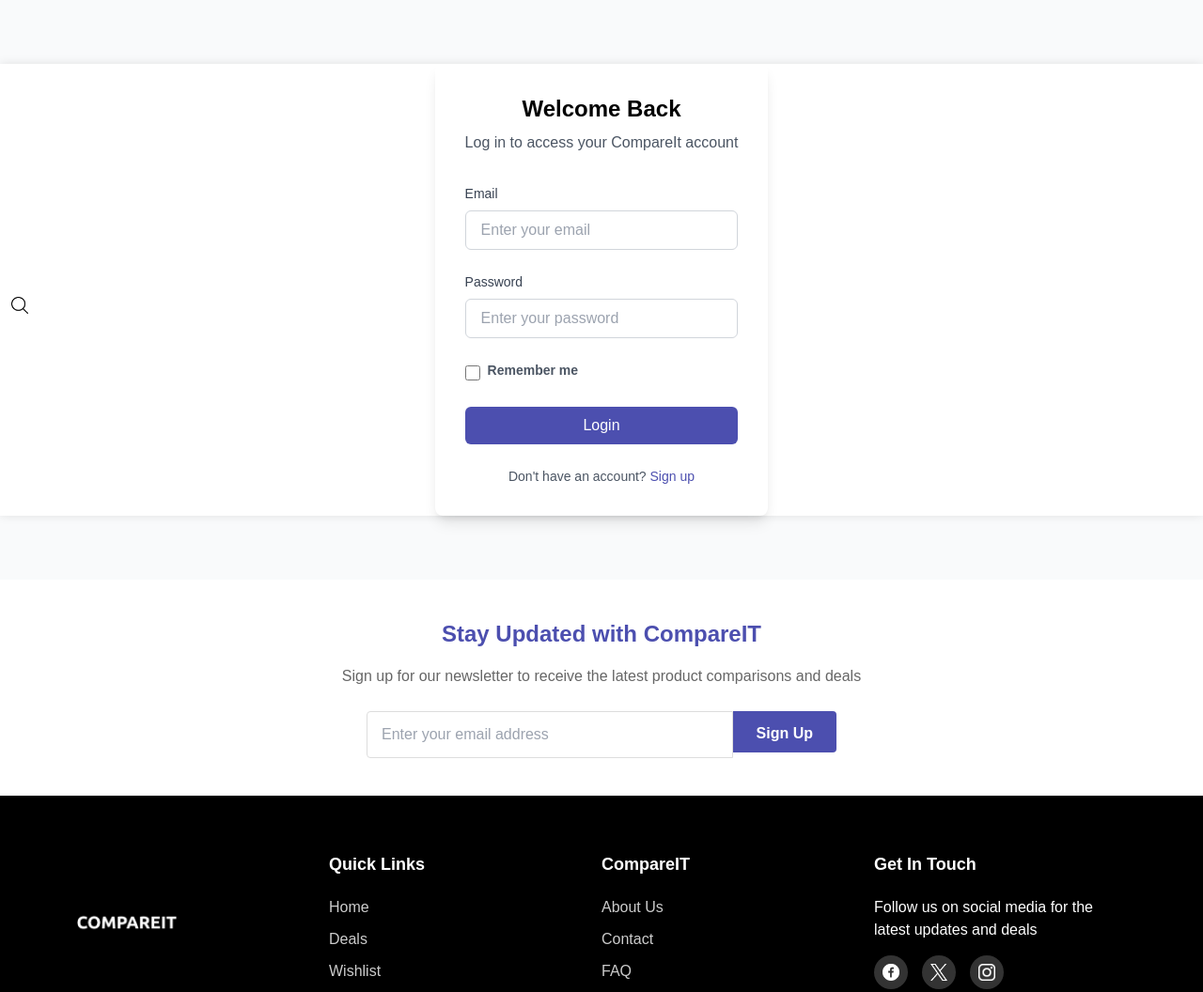
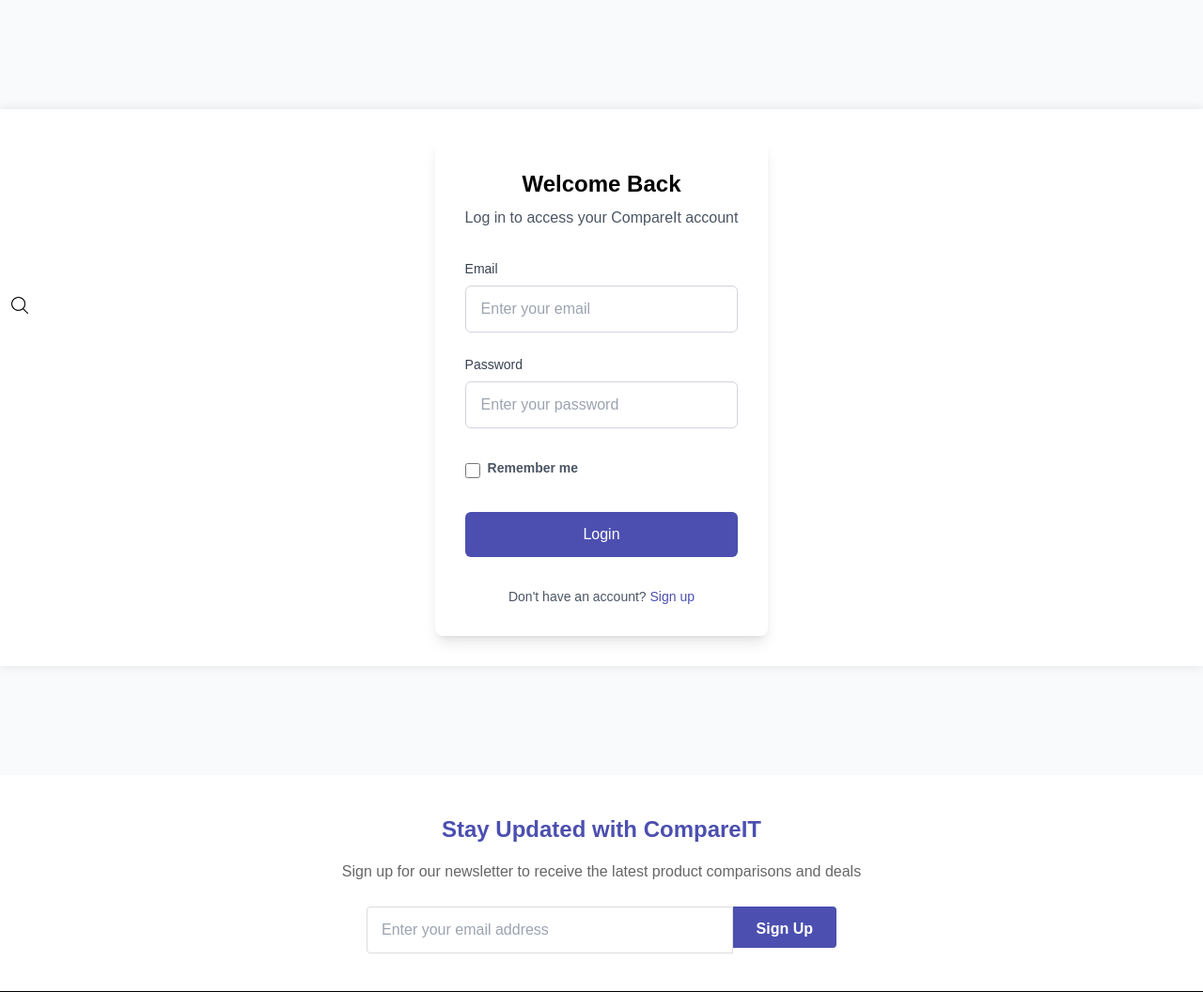
Before and after one commit to obedmbaya/COS221Assignment5, a PHP site: page /webpages/login.php in a window 1280 px wide. Shown: the part 75-1131 px from the top of the page at 94% size. Run offline with PHP 8.4, Linux system fonts and the light colour scheme; some libraries are stand-ins or nearby versions.

Commit message:
changed some styling on the login page

```diff
--- a/webpages/login.php
+++ b/webpages/login.php
@@ -36,10 +36,10 @@ include 'header.php';
 
 
 <body class="font-mont flex flex-col min-h-screen bg-gray-50">
-            <main class="flex-grow py-12">
+            <main class="flex-grow py-24">
                 <div class="container mx-auto px-4">
-                    <div class="max-w-md mx-auto">
-                        <div class="bg-white rounded-lg shadow-lg p-8">
+                    <div class="max-w-md mx-auto h-auto">
+                        <div class="bg-white rounded-lg shadow-lg p-8 my-8">
                             <div class="text-center mb-8">
                                 <h2 class="text-2xl font-bold mb-2">Welcome Back</h2>
                                 <p class="text-gray-600">Log in to access your CompareIt account</p>
@@ -51,16 +51,16 @@ include 'header.php';
                                 <div class="mb-6">
                                     <label for="email" class="block mb-2 text-sm font-medium text-gray-700">Email</label>
                                     <input type="email" id="email" name="email" placeholder="Enter your email" required
-                                     class="w-full px-4 py-2 border border-gray-300 rounded-md focus:ring-brand focus:border-brand">
+                                     class="w-full px-4 py-3 border border-gray-300 rounded-md focus:ring-brand focus:border-brand">
 
 
                                 </div>
-                                <div class="mb-6">
+                                <div class="mb-8">
                                     <label for="password" class="block mb-2 text-sm font-medium text-gray-700">Password</label>
                                     <input type="password" id="password" name="password" placeholder="Enter your password" required
-                                    class="w-full px-4 py-2 border border-gray-300 rounded-md focus:ring-brand focus:border-brand">
+                                    class="w-full px-4 py-3 border border-gray-300 rounded-md focus:ring-brand focus:border-brand">
                                 </div>
-                                <div class="flex items-center justify-between mb-6">
+                                <div class="flex items-center justify-between mb-8">
                                     <div class="flex items-center">
                                         <input type="checkbox" id="remember" name="remember"
                                         class="h-4 w-4 text-brand focus:ring-brand border-gray-300 rounded">
@@ -70,12 +70,12 @@ include 'header.php';
 
                                 </div>
                                 <button type="submit"
-                                class="w-full bg-brand text-white py-2 px-4 rounded-md hover:bg-brand-dark transition duration-200">
+                                class="w-full bg-brand text-white py-3 px-4 rounded-md hover:bg-brand-dark transition duration-200">
 
                                 Login
                             </button>
                             </form>
-                            <div class="text-center mt-6">
+                            <div class="text-center mt-8">
                             <!-- linking signup page -->
 
                                 <p class="text-sm text-gray-600">Don't have an account? <a href="signup.php"  class="text-brand font-medium">Sign up</a></p>
@@ -85,10 +85,10 @@ include 'header.php';
                 </div>
             </main>
 
+    <?php
+        include 'footer.php';
 
-  <?php
-  include 'footer.php';
+        echo '<script src="js/login.js"></script>';
+    ?>
 
-  echo '<script src="js/login.js"></script>';
- ?>
  </body>
```
